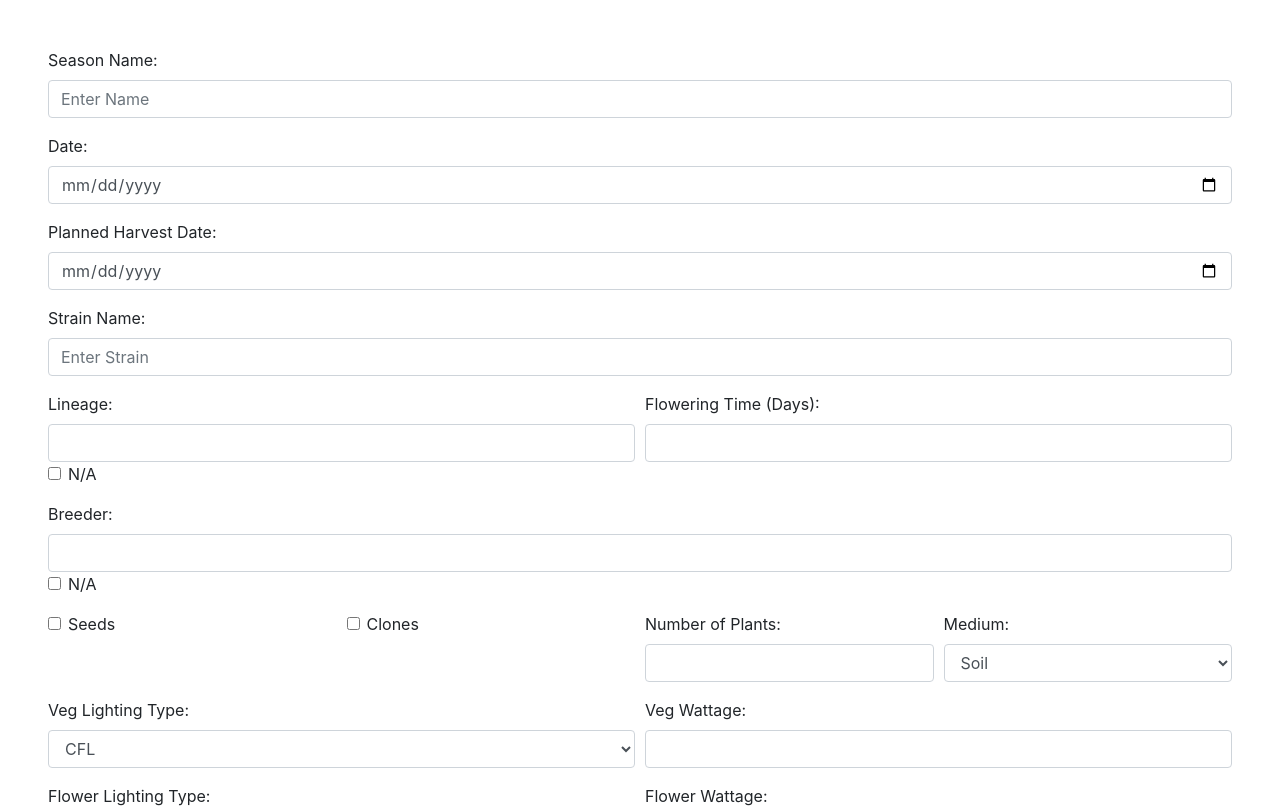
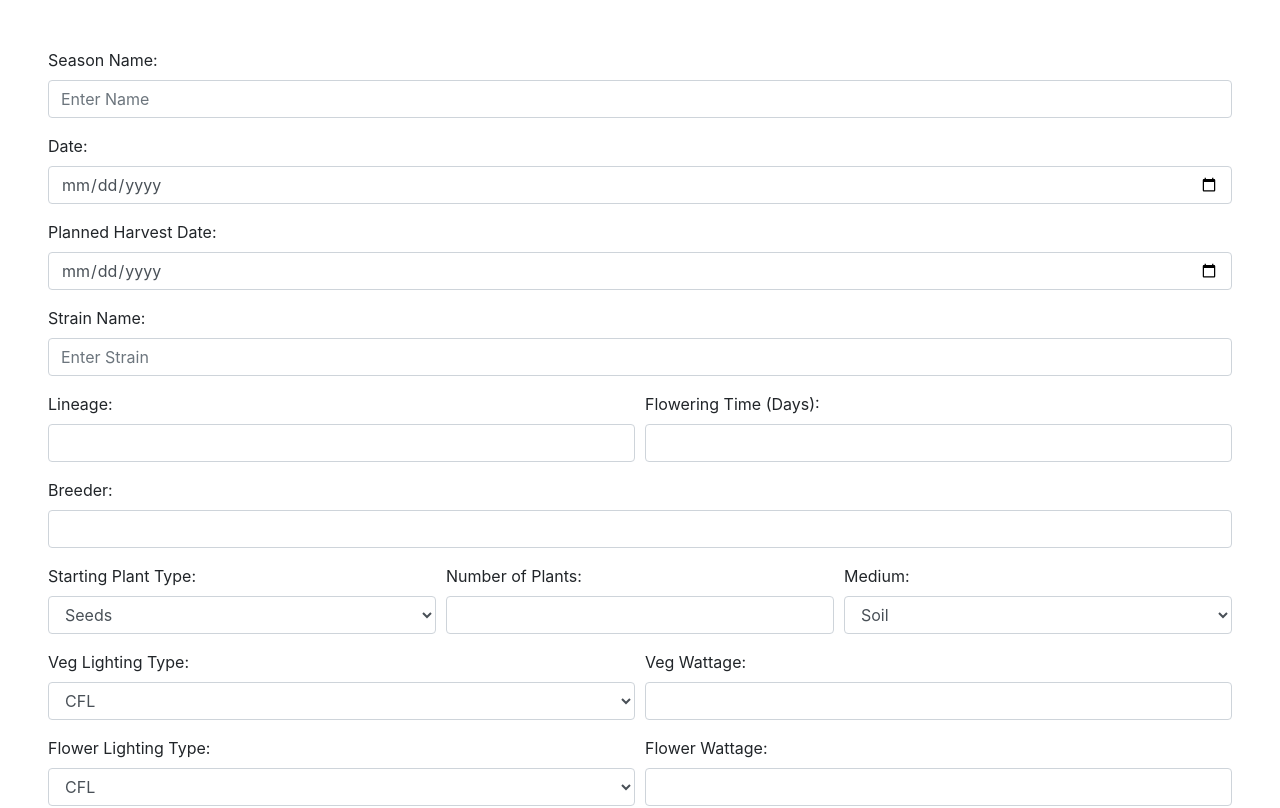
Before and after one commit to kylewhittemore/project-three, a React (Create React App) app in the folder client/: page / in a window 1280 px wide. Shown: the top 808 px of the page. Built offline with nearby package versions, Linux system fonts and the light colour scheme.

Commit message:
replaced checkbox for selection list for starterPlantType; removed N/A checkbox from breeder/lineage - user can leave blank if unknown and update later on if it's available.

```diff
--- a/client/src/components/StaticForm/StaticForm.js
+++ b/client/src/components/StaticForm/StaticForm.js
@@ -35,8 +35,9 @@ class StaticForm extends Component {
 
     // setting each states value when the input is changed
     handleInputChange = event => {
-        let value = event.target.value;
-        const name = event.target.name;
+        let target = event.target;
+        const name = target.name;
+        const value = target.type === 'checkbox' ? target.checked : target.value;
 
         this.setState({
             [name]: value
@@ -116,8 +117,6 @@ class StaticForm extends Component {
                         <Form.Group as={Col} controlId="log.ControlInput5">
                             <Form.Label>Lineage:</Form.Label>
                             <Form.Control name="lineage" value={this.state.lineage} onChange={this.handleInputChange} type="text" />
-                            {/* for the N/A checkbox if someone doesn't know the lineage, how do we set model? */}
-                            <Form.Check name="lineage" value={this.state.lineage} onChange={this.handleInputChange} type="checkbox" id="formGridCheckbox" label="N/A" />
                         </Form.Group>
 
                         <Form.Group as={Col} id="log.ControlInput6">
@@ -130,19 +129,18 @@ class StaticForm extends Component {
                         <Form.Group as={Col} controlId="log.ControlInput7">
                             <Form.Label>Breeder:</Form.Label>
                             <Form.Control name="breeder" value={this.state.breeder} onChange={this.handleInputChange} type="text" />
-                            <Form.Check name="breeder" value={this.state.breeder} onChange={this.handleInputChange} type="checkbox" id="formGridCheckbox" label="N/A" />
                         </Form.Group>
                     </Form.Row>
 
                     <Form.Row>
-                        <Form.Group as={Col} id="formGridCheckbox">
-                            <Form.Check name="starterPlantType" value={this.state.starterPlantType} onChange={this.handleInputChange} type="checkbox" label="Seeds" />
+                        <Form.Group as={Col} controlId="log.ControlSelect3">
+                            <Form.Label>Starting Plant Type:</Form.Label>
+                            <Form.Control name="starterPlantType" value={this.state.starterPlantType} onChange={this.handleInputChange} as="select">
+                                <option>Seeds</option>
+                                <option>Clones</option>
+                                <option>Teens</option>
+                            </Form.Control>
                         </Form.Group>
-
-                        <Form.Group as={Col} id="formGridCheckbox">
-                            <Form.Check name="starterPlantType" value={this.state.starterPlantType} onChange={this.handleInputChange} type="checkbox" label="Clones" />
-                        </Form.Group>
-
                         <Form.Group as={Col} controlId="log.ControlInput8">
                             <Form.Label>Number of Plants:</Form.Label>
                             <Form.Control name="numPlants" value={this.state.numPlants} onChange={this.handleInputChange} type="number" />
```
